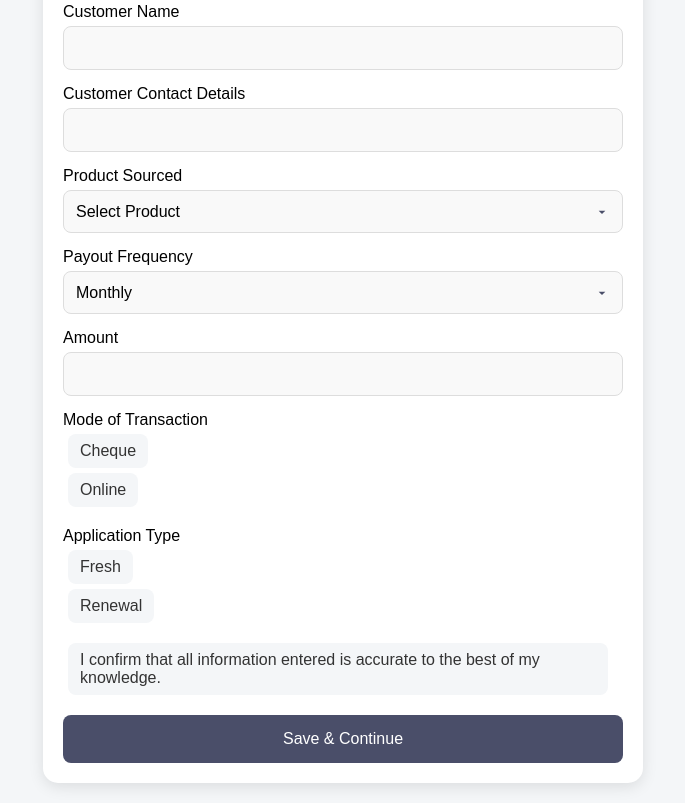
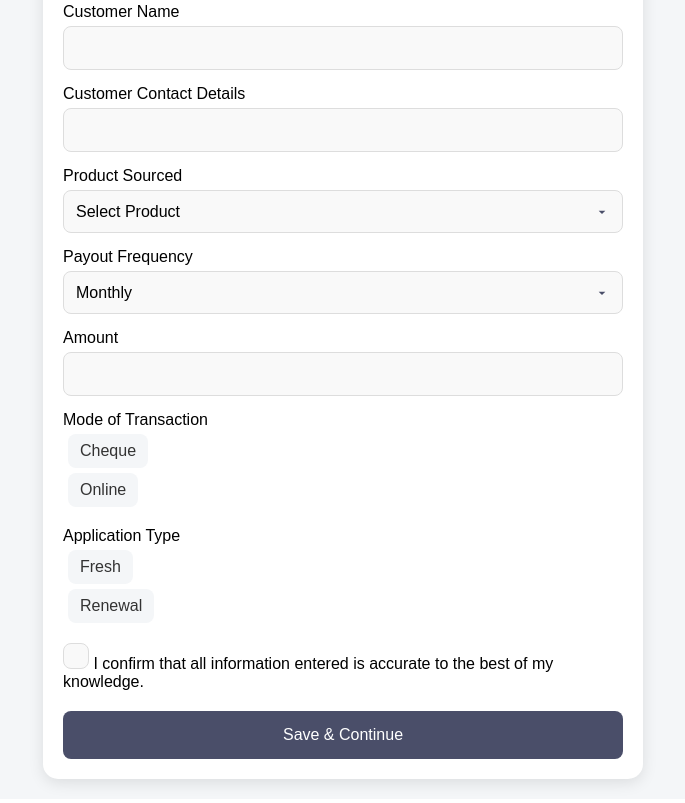
Before and after one commit to skyber-tech/cleared-deposit-form, a plain HTML site: page index.html in a window 1280 px wide. Shown: the part 434-1237 px from the top of the page, without its empty margins (297-982 px from the left). Drawn offline with Linux system fonts and the light colour scheme.

Commit message:
Final index.html

```diff
--- a/index.html
+++ b/index.html
@@ -135,10 +135,11 @@
                     </label>
                 </div>
 
-                <div class="form-group consent">
-                    <label class="bubbly-checkbox">
+                <!-- Consent checkbox -->
+                <div class="form-group">
+                    <label class="consent-checkbox">
                         <input type="checkbox" id="confirmation" name="confirmation" required>
-                        <span>I confirm that all information entered is accurate to the best of my knowledge.</span>
+                        I confirm that all information entered is accurate to the best of my knowledge.
                     </label>
                 </div>
 
```
